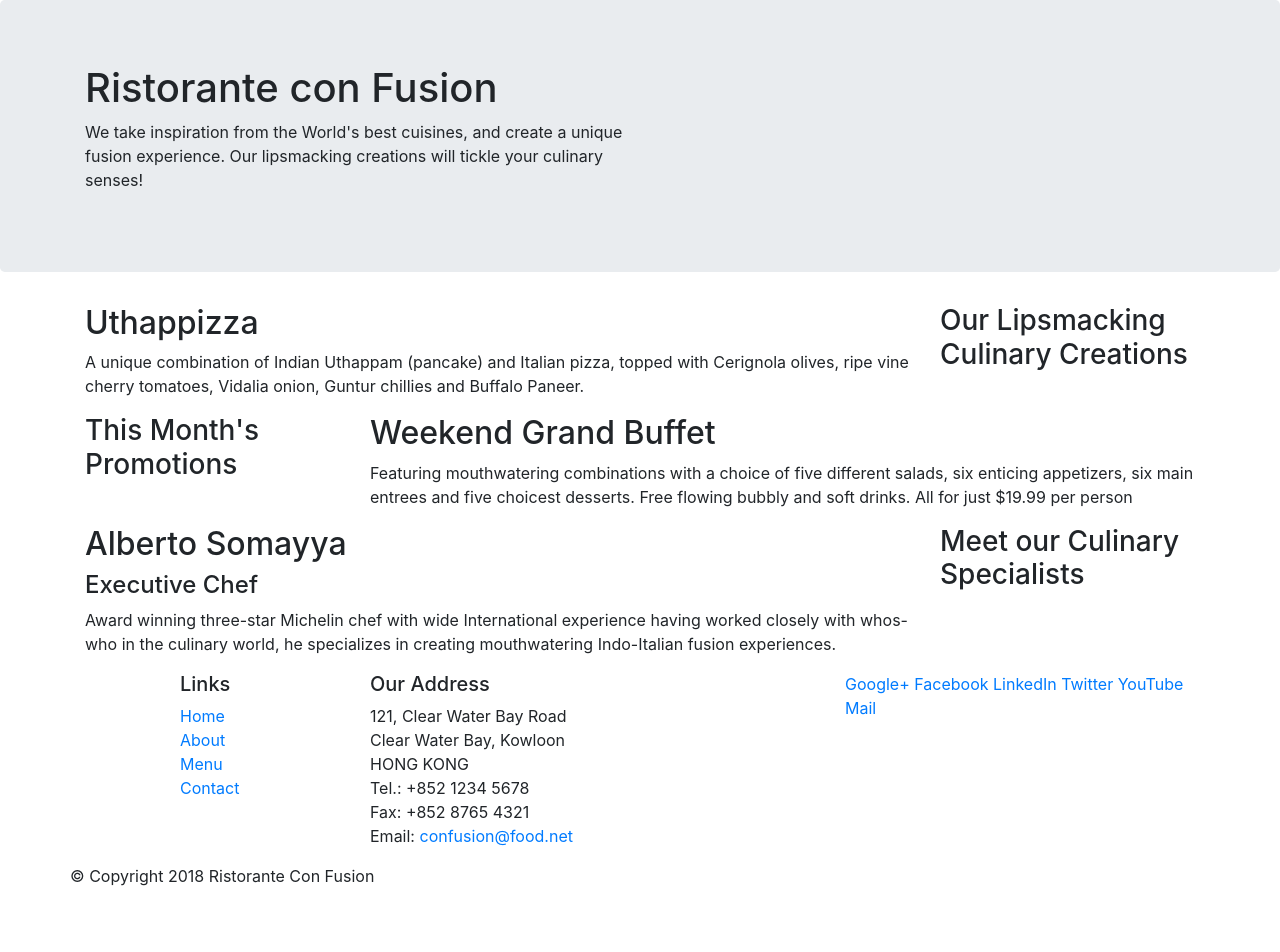
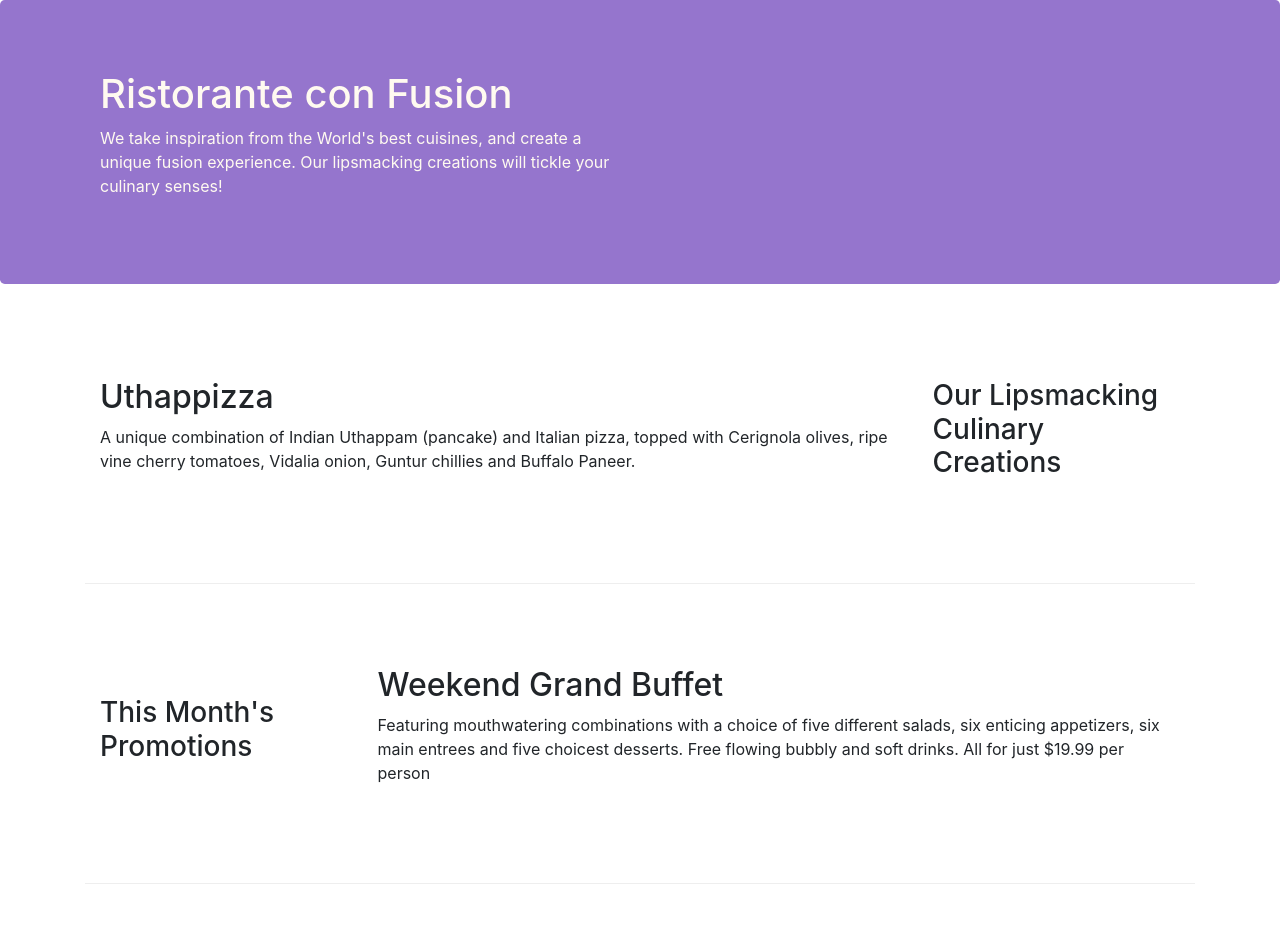
Before and after one commit to kartikPatidar/WEB-basic-1, a website: page index.html in a window 1280 px wide. Shown: the top 952 px of the page. Before the commit the page ends 904 px from the top, so only its background shows below. Drawn offline with nearby package versions, Linux system fonts and the light colour scheme.

Commit message:
Bootstrap grid part-2

```diff
--- /dev/null
+++ b/css/style.css
@@ -0,0 +1,30 @@
+.row-header{
+	margin : 0px auto;
+	padding : 0px;
+}
+
+.row-content{
+	margin: 0px;
+	padding: 50px 0px 50px 0px;
+	border-bottom: 1px ridge;
+	min-height: 300px;
+}
+
+.footer{
+	background-color: #D1C4E9;
+	margin: 0px auto;
+	padding: 20px 0px 20px 0px;
+}
+
+.jumbotron {
+    padding:70px 30px 70px 30px;
+    margin:0px auto;
+    background: #9575CD ;
+    color:floralwhite;
+}
+
+.address{
+    font-size:80%;
+    margin:0px;
+    color:#0f0f0f;
+}
--- a/index.html
+++ b/index.html
@@ -10,13 +10,15 @@
 
     <!-- Bootstrap CSS -->
     <link rel="stylesheet" href="node_modules/bootstrap/dist/css/bootstrap.min.css">
+    <!-- my css file -->
+    <link rel="stylesheet" href="css/style.css">
 </head>
 
 <body>
 
     <header class = "jumbotron">
         <div class = "container">
-            <div class = "row">
+            <div class = "row row-header align-items-center">
                 <div class = "col-12 col-sm-6 " >
                     <h1>Ristorante con Fusion</h1>
                     <p>We take inspiration from the World's best cuisines, and create a unique fusion experience. Our lipsmacking creations will tickle your culinary senses!</p>
@@ -28,7 +30,7 @@
     </header>
 
     <div class = "container">
-        <div class = "row">
+        <div class = "row row-content align-items-center">
             <div class = "col-12 order-sm-last col-sm-3">
                 <h3>Our Lipsmacking Culinary Creations</h3>
             </div>
@@ -39,7 +41,7 @@
         </div>
 
 
-        <div class = "row">
+        <div class = "row row-content align-items-center">
             <div class = "col-12 col-sm-3">
                 <h3>This Month's Promotions</h3>
             </div>
@@ -49,7 +51,7 @@
             </div>
         </div>
 
-        <div class = "row">
+        <div class = "row row-content align-items-center">
             <div class = "col-12 order-sm-last col-sm-3">
                 <h3>Meet our Culinary Specialists</h3>
             </div>
@@ -61,7 +63,7 @@
         </div>
     </div>
 
-    <footer>
+    <footer class = "footer">
         <div class = "container">
             <div class = row>
                 <div class = "col-4 col-sm-2 offset-1">
@@ -75,7 +77,7 @@
                 </div>
                 <div class = "col-7 col-sm-5">
                     <h5>Our Address</h5>
-                    <address>
+                    <address class = "address">
 		              121, Clear Water Bay Road<br>
 		              Clear Water Bay, Kowloon<br>
 		              HONG KONG<br>
@@ -84,8 +86,8 @@
 		              Email: <a href="mailto:confusion@food.net">confusion@food.net</a>
 		           </address>
                 </div>
-                <div class = "col-12 col-sm-4">
-                    <div>
+                <div class = "col-12 col-sm-4 align-self-center">
+                    <div class = "text-center">
                         <a href="http://google.com/+">Google+</a>
                         <a href="http://www.facebook.com/profile.php?id=">Facebook</a>
                         <a href="http://www.linkedin.com/in/">LinkedIn</a>
@@ -95,8 +97,8 @@
                     </div>
                 </div>
            </div>
-           <div class = "row">
-                <div>
+           <div class = "row justify-content-center">
+                <div class = "col-auto">
                     <p>© Copyright 2018 Ristorante Con Fusion</p>
                 </div>
            </div>
```
